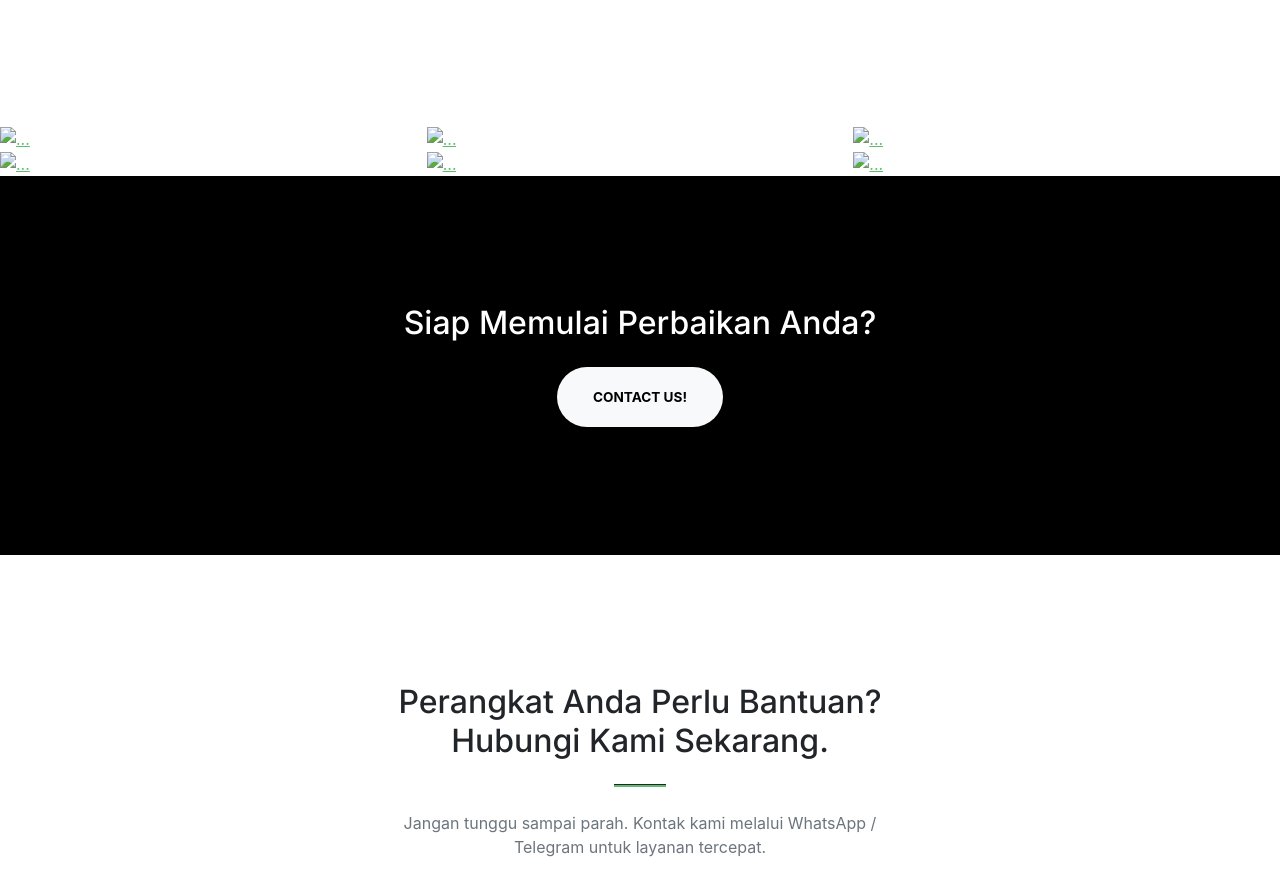
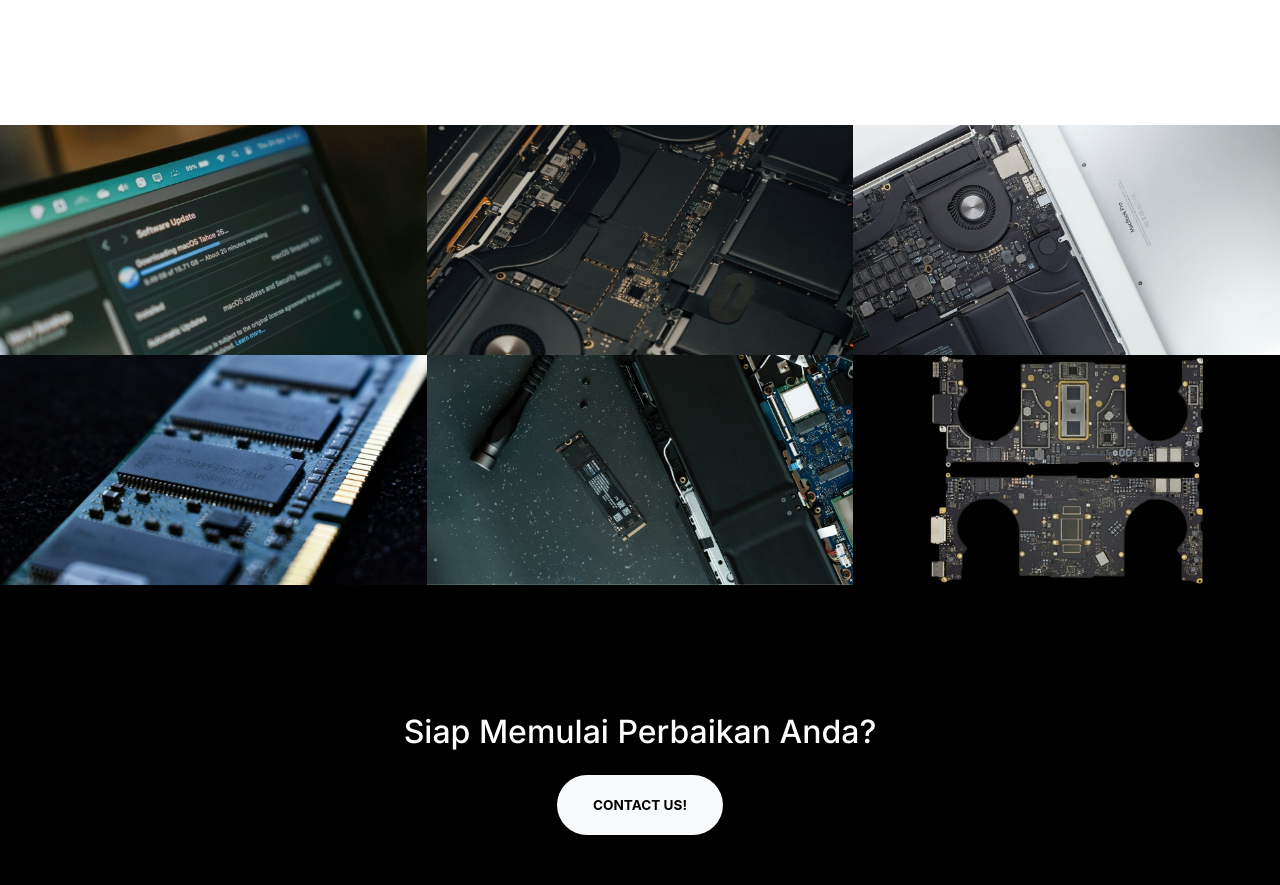
Before and after one commit to faultxcloud/faultx.repair, a plain HTML site: page index.html in a window 1280 px wide. Shown: the part 2432-3317 px from the top of the page. Drawn offline with nearby package versions, Linux system fonts and the light colour scheme; some packages are replaced by stand-ins of ours; a script that the page names is missing.

Commit message:
modified

```diff
--- a/index.html
+++ b/index.html
@@ -171,7 +171,7 @@
                 <div class="row g-0">
                     <div class="col-lg-4 col-sm-6">
                         <a class="repair-box" title="Install OS">
-                            <img class="img-fluid" src="src/assets/img/repair/thumbnails/1.png" alt="..." />
+                            <img class="img-fluid" src="src/assets/img/repair/thumbnails/1.jpg" alt="..." />
                             <div class="repair-box-caption">
                                 <div class="project-category text-white-50">Install OS</div>
                                 <div class="project-name">Install macOS & Windows OS</div>
@@ -180,7 +180,7 @@
                     </div>
                     <div class="col-lg-4 col-sm-6">
                         <a class="repair-box" title="Battery">
-                            <img class="img-fluid" src="src/assets/img/repair/thumbnails/2.png" alt="..." />
+                            <img class="img-fluid" src="src/assets/img/repair/thumbnails/2.jpg" alt="..." />
                             <div class="repair-box-caption">
                                 <div class="project-category text-white-50">Battery</div>
                                 <div class="project-name">Pergantian Battery</div>
@@ -190,7 +190,7 @@
                     </div>
                     <div class="col-lg-4 col-sm-6">
                         <a class="repair-box" title="Display">
-                            <img class="img-fluid" src="src/assets/img/repair/thumbnails/3.png" alt="..." />
+                            <img class="img-fluid" src="src/assets/img/repair/thumbnails/3.jpg" alt="..." />
                             <div class="repair-box-caption">
                                 <div class="project-category text-white-50">Display</div>
                                 <div class="project-name">Pergantian LCD / Display</div>
@@ -200,7 +200,7 @@
                     </div>
                     <div class="col-lg-4 col-sm-6">
                         <a class="repair-box" title="RAM">
-                            <img class="img-fluid" src="src/assets/img/repair/thumbnails/4.png" alt="..." />
+                            <img class="img-fluid" src="src/assets/img/repair/thumbnails/4.jpg" alt="..." />
                             <div class="repair-box-caption">
                                 <div class="project-category text-white-50">RAM</div>
                                 <div class="project-name">Upgrade RAM</div>
@@ -210,7 +210,7 @@
                     </div>
                     <div class="col-lg-4 col-sm-6">
                         <a class="repair-box" title="SSD">
-                            <img class="img-fluid" src="src/assets/img/repair/thumbnails/5.png" alt="..." />
+                            <img class="img-fluid" src="src/assets/img/repair/thumbnails/5.jpg" alt="..." />
                             <div class="repair-box-caption">
                                 <div class="project-category text-white-50">SSD</div>
                                 <div class="project-name">Upgrade SSD dari HDD (Hard Disk Drive)</div>
@@ -220,7 +220,7 @@
                     </div>
                     <div class="col-lg-4 col-sm-6">
                         <a class="repair-box" title="Mainboard">
-                            <img class="img-fluid" src="src/assets/img/repair/thumbnails/6.png" alt="..." />
+                            <img class="img-fluid" src="src/assets/img/repair/thumbnails/6.jpg" alt="..." />
                             <div class="repair-box-caption p-3">
                                 <div class="project-category text-white-50">Mainboard</div>
                                 <div class="project-name">Perbaikan Mainboard</div>
```
